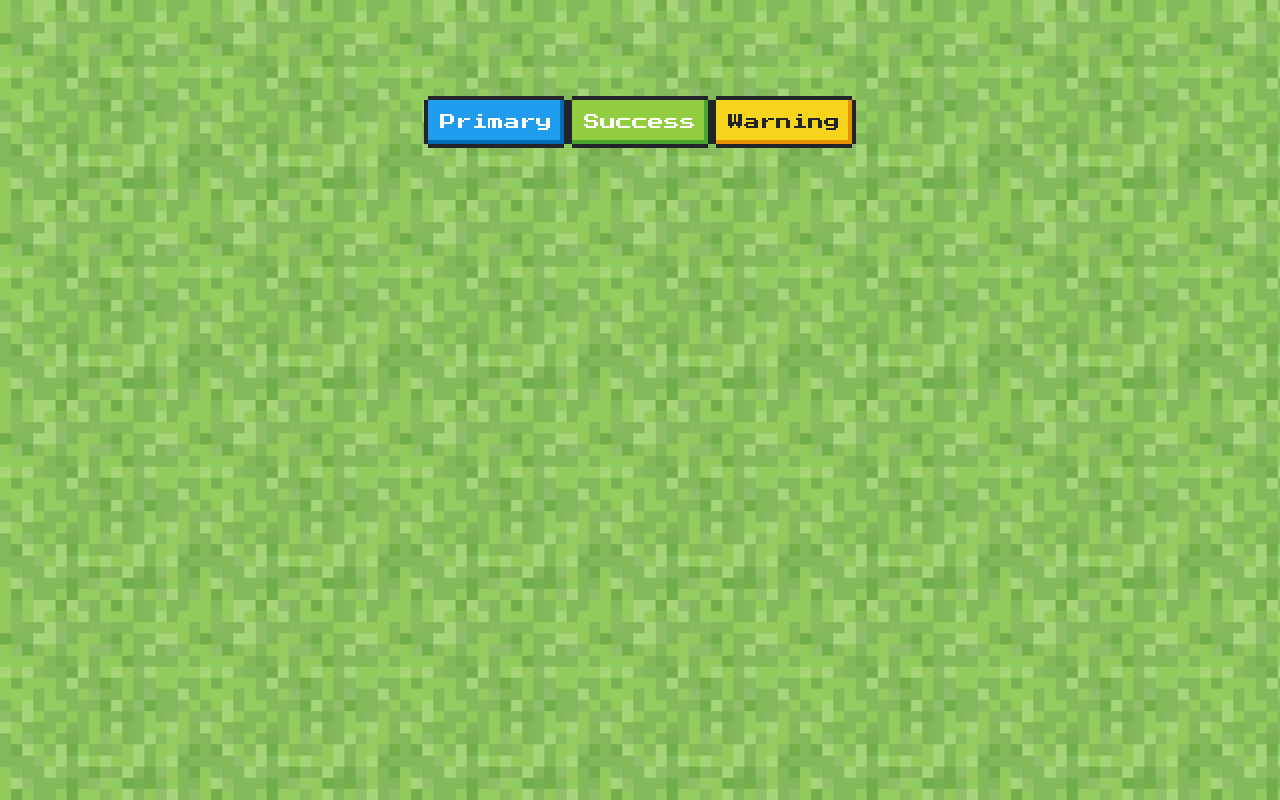
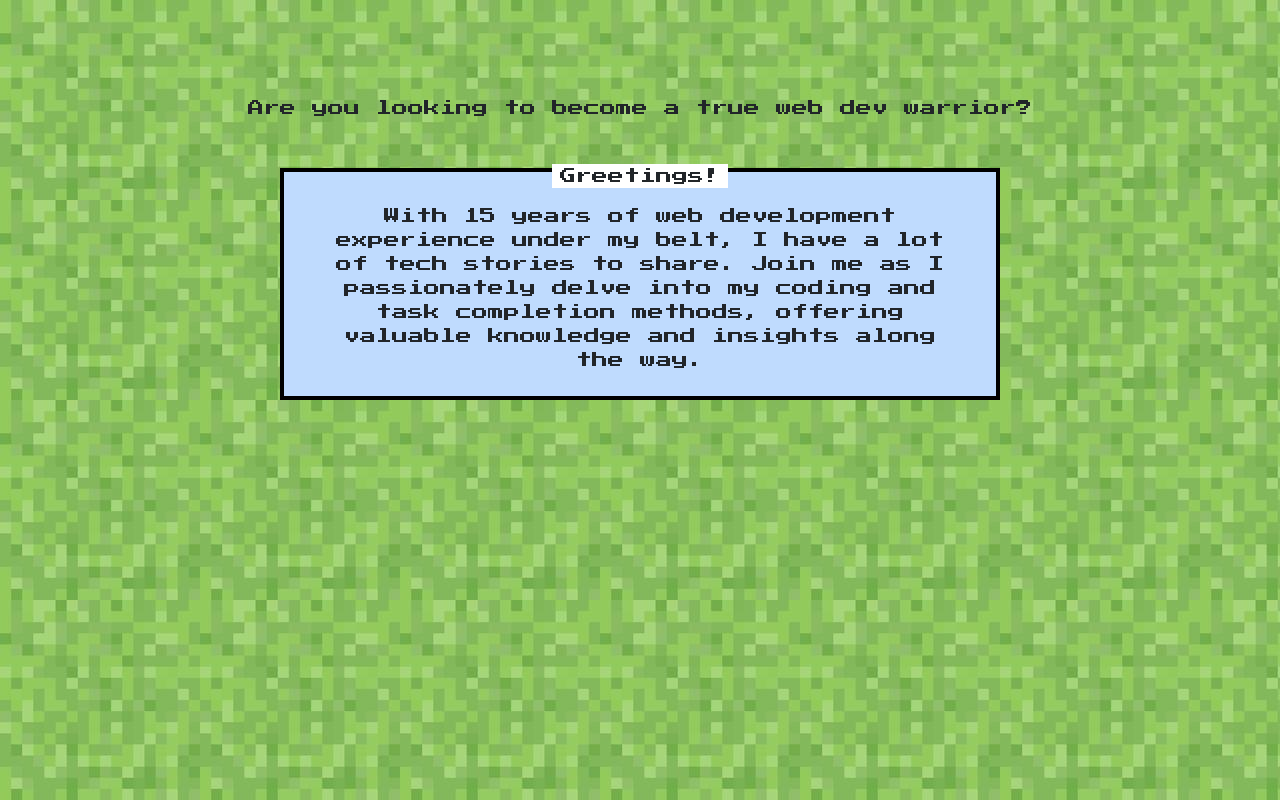
Before and after one commit to Philippe35507/Orc-RetropixelPortfolio, a Next.js app: page / in a window 1280 px wide. Built offline with nearby package versions, Linux system fonts and the light colour scheme.

Commit message:
Hero Section

```diff
--- a/app/page.tsx
+++ b/app/page.tsx
@@ -1,16 +1,15 @@
 export default function Home() {
   return (
-    <main className="flex flex-col items-center justify-between p-24">
-      <div className="flex">
-        <button type="button" className="nes-btn is-primary">
-          Primary
-        </button>
-        <button type="button" className="nes-btn is-success">
-          Success
-        </button>
-        <button type="button" className="nes-btn is-warning">
-          Warning
-        </button>
+    <main className="flex flex-col items-center justify-between p-24 gap-10">
+      <h1>Are you looking to become a true web dev warrior?</h1>
+      <div className="nes-container with-title is-centered bg-blue-200 w-[45rem] ">
+        <p className="title">Greetings!</p>
+        <p>
+          With 15 years of web development experience under my belt, I have a
+          lot of tech stories to share. Join me as I passionately delve into my
+          coding and task completion methods, offering valuable knowledge and
+          insights along the way.
+        </p>
       </div>
     </main>
   );
```
